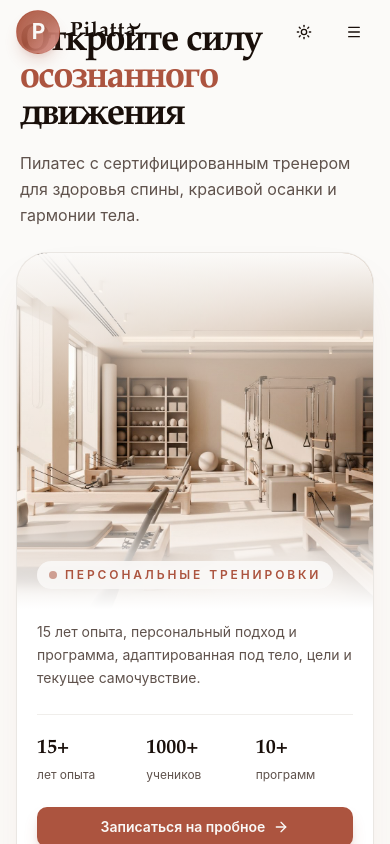
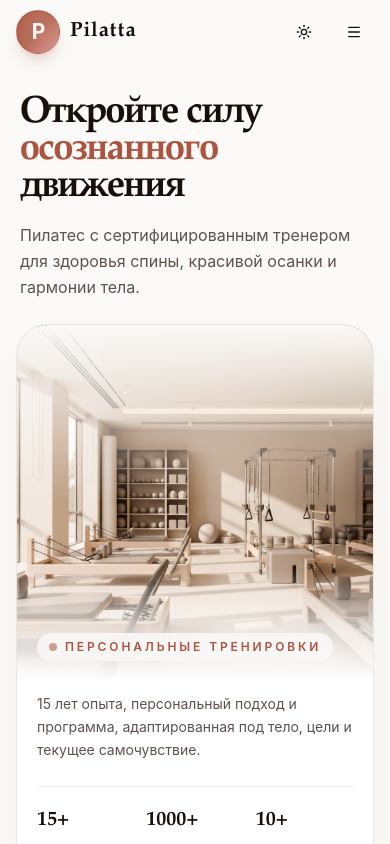
Before and after one commit to robertmaxworkuk/v0-pilates-studio-website, a Next.js app: page / in a window 390 px wide. Shown: the top 844 px of the page. Built offline with nearby package versions, Linux system fonts and the light colour scheme.

Commit message:
Prevent mobile hero overlap with header

```diff
--- a/components/sections/hero-section.tsx
+++ b/components/sections/hero-section.tsx
@@ -38,7 +38,7 @@ export function HeroSection() {
       </div>
 
       {/* Content */}
-      <div className="relative z-10 mx-auto flex max-w-7xl items-center px-4 pt-6 pb-12 sm:px-6 md:min-h-screen md:px-8 md:py-16">
+      <div className="relative z-10 mx-auto flex max-w-7xl items-center px-4 pt-24 pb-12 sm:px-6 sm:pt-28 md:min-h-screen md:px-8 md:py-16">
         <div ref={contentRef} className="w-full max-w-2xl md:py-20">
           <div className="md:hidden">
             <div className="px-1">
```
